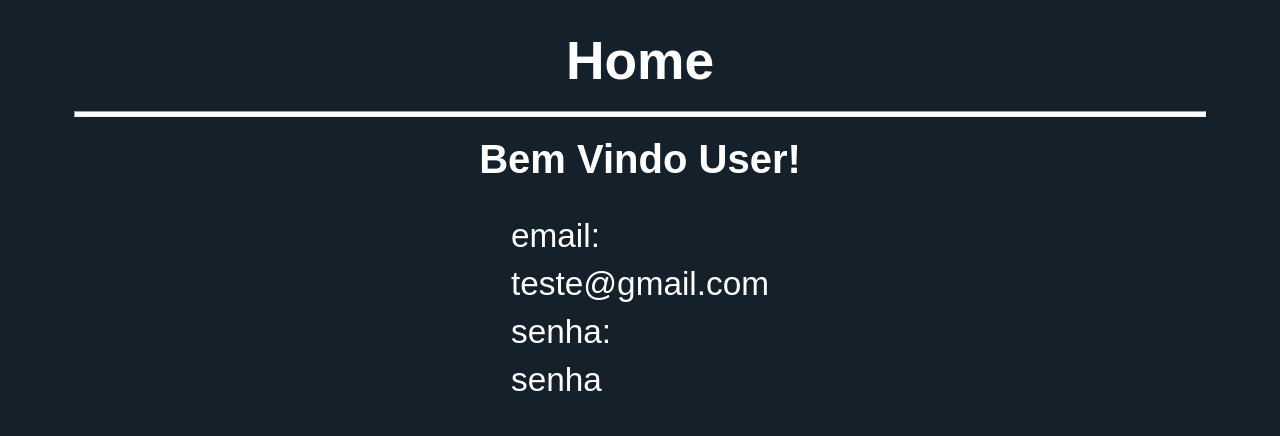
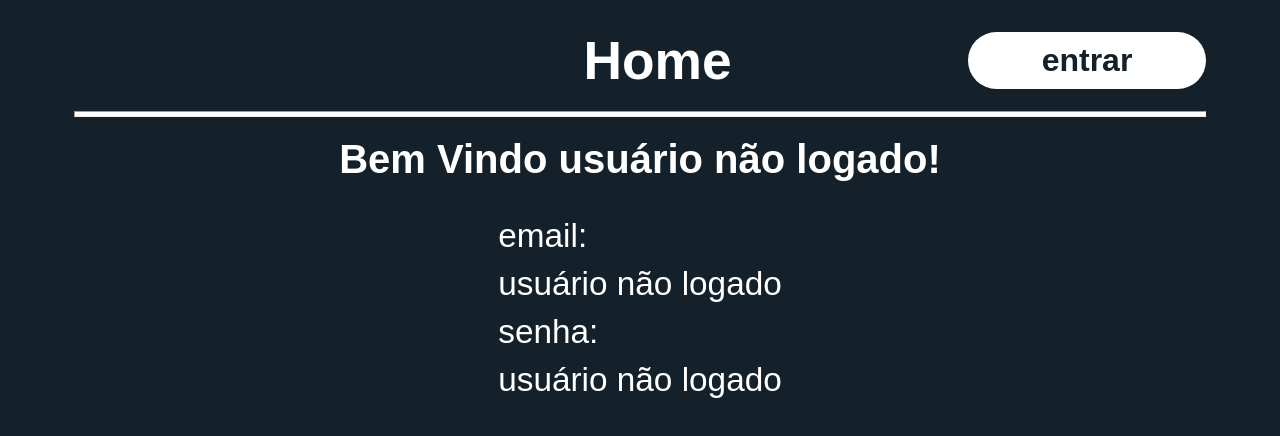
Before and after one commit to PedroTH07/login-nodejs, a website: page frontend/html/homepage.html in a window 1280 px wide. Drawn offline with Linux system fonts and the light colour scheme.

Commit message:
logout feito

```diff
--- a/frontend/css/home.css
+++ b/frontend/css/home.css
@@ -26,9 +26,31 @@ h1, h2, hr {
 }
 
 .title {
+  margin: 10px;
   display: flex;
-  justify-content: center;
-  margin: 10px;
+  align-items: center;
+}
+
+.title h1 {
+  margin-left: 45%;
+}
+
+#btnConta {
+  padding: 10px;
+  color: #14202A;
+  background-color: white;
+  font-size: 1.2em;
+  font-weight: bold;
+  margin-left: 20%;
+  border: none;
+  border-radius: 40px;
+  width: 300px;
+  transition: ease 0.3s;
+}
+
+#btnConta:hover {
+  cursor: pointer;
+  background-color: #868686;
 }
 
 .apresentacao {
--- a/frontend/html/homepage.html
+++ b/frontend/html/homepage.html
@@ -12,6 +12,7 @@
     <div class="main">
       <div class="title">
         <h1>Home</h1>
+        <button id="btnConta">sair da conta</button>
       </div>
       <hr>
       <div class="apresentacao">
--- a/frontend/js/home.js
+++ b/frontend/js/home.js
@@ -1,4 +1,6 @@
 const userId = localStorage.getItem('userId');
+console.log(userId)
+const btnLogout = document.getElementById('btnConta')
 
 if (userId) {
     async function fetchData() {
@@ -13,12 +15,24 @@ if (userId) {
     }
     async function customPage() {
         const user = await fetchData();
-        console.log(user);
         document.getElementById('nome_res').innerHTML = `Bem Vindo ${user.nome}!`;
         document.getElementById('email_res').innerHTML = `${user.email}`;
         document.getElementById('senha_res').innerHTML = `${user.senha}`;
     };
     customPage();
+
+    function logout() {
+        localStorage.clear();
+        window.location.reload();
+    }
+    btnLogout.addEventListener('click', logout);
 } else {
-    window.alert('usuário não logado');
+    document.getElementById('nome_res').innerHTML = `Bem Vindo usuário não logado!`;
+    document.getElementById('email_res').innerHTML = `usuário não logado`;
+    document.getElementById('senha_res').innerHTML = `usuário não logado`;
+
+    btnLogout.innerHTML = 'entrar'
+    btnLogout.addEventListener('click', () => {
+        document.location.href = 'login.html'
+    })
 };
```
